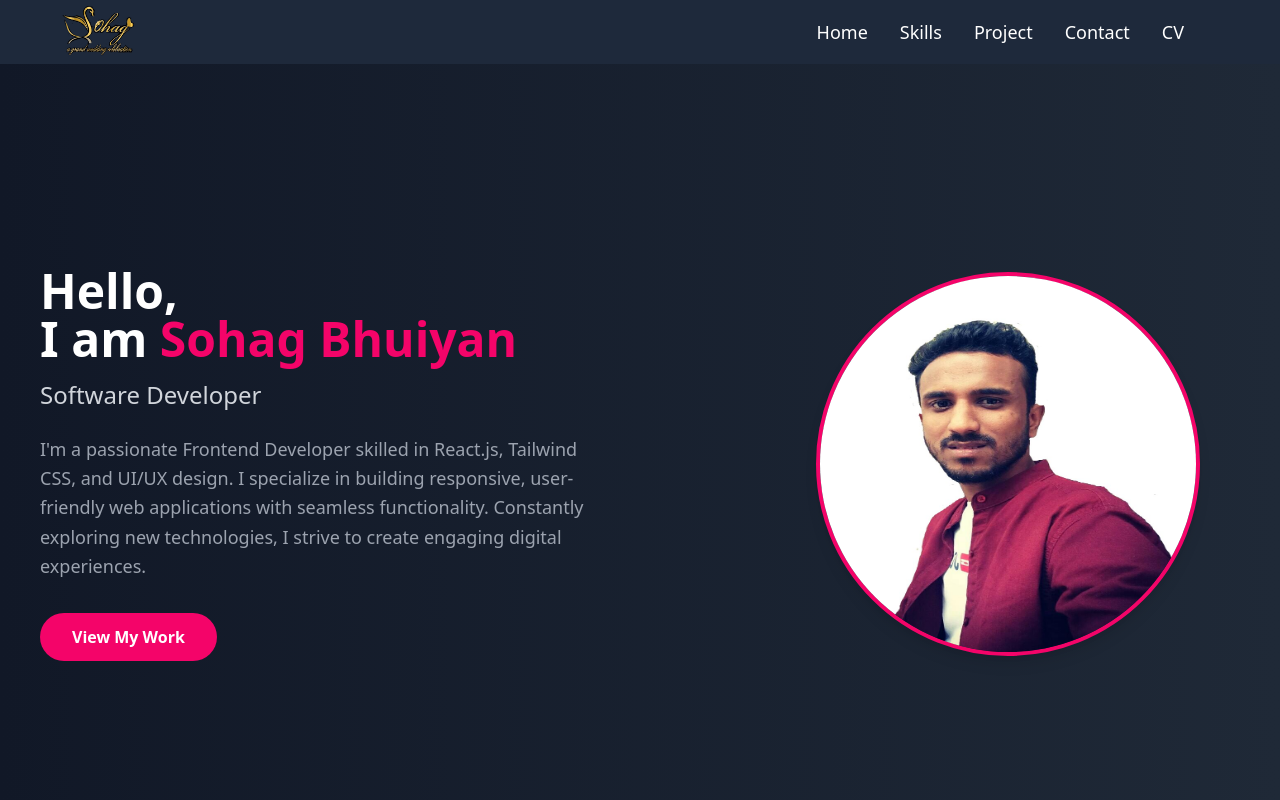
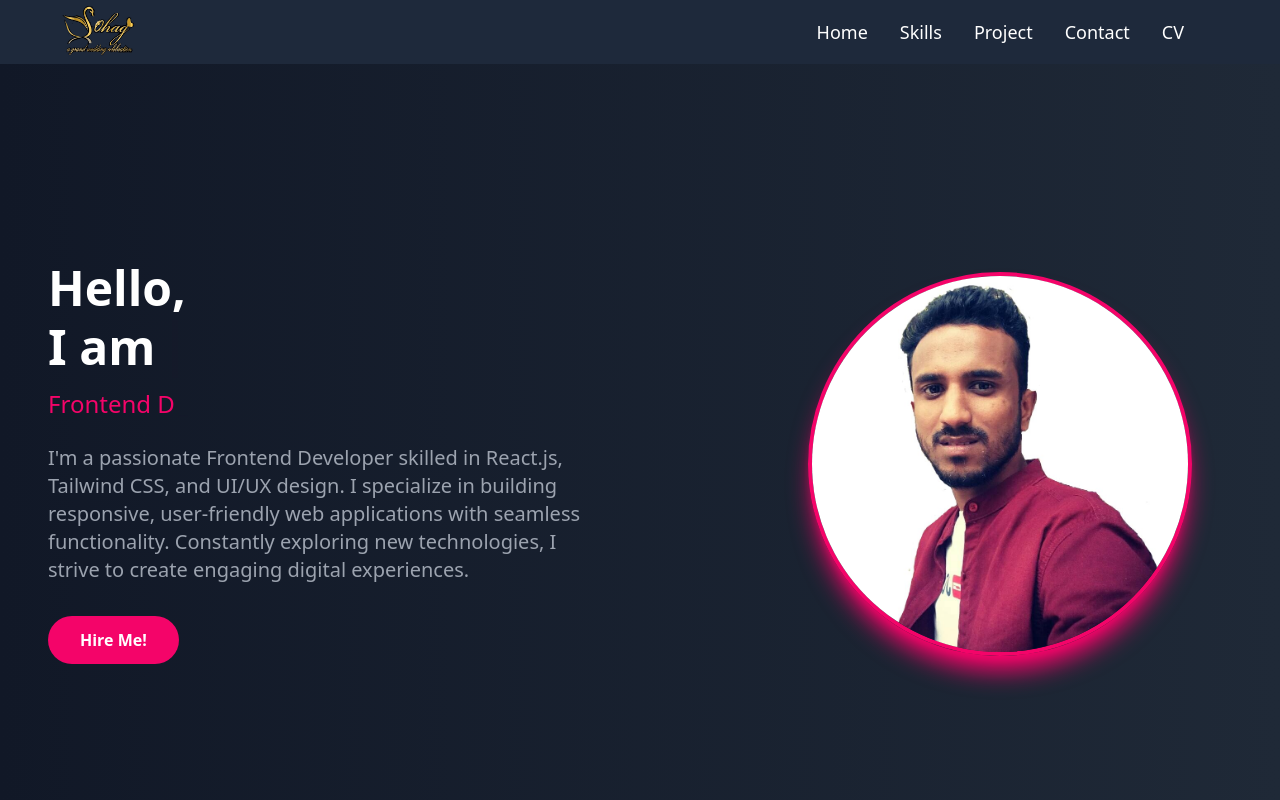
Before and after one commit to sohagbhuiyan/myPortfoilo, a React (Vite) app: page / in a window 1280 px wide. Shown: the top 800 px of the page. Built offline with nearby package versions, Linux system fonts and the light colour scheme.

Commit message:
title and image animation in home section

```diff
--- a/package.json
+++ b/package.json
@@ -11,11 +11,13 @@
   },
   "dependencies": {
     "@tailwindcss/vite": "^4.0.15",
+    "framer-motion": "^12.6.3",
     "react": "^18.2.0",
     "react-dom": "^18.2.0",
     "react-icons": "^5.2.1",
     "react-router-dom": "^6.23.1",
-    "react-scroll": "^1.9.0"
+    "react-scroll": "^1.9.0",
+    "react-simple-typewriter": "^5.0.1"
   },
   "devDependencies": {
     "@types/react": "^18.2.66",
--- a/src/components/Main/Home.jsx
+++ b/src/components/Main/Home.jsx
@@ -1,37 +1,76 @@
 import React from 'react';
 import { profilePic } from '../../Utils/Images';
+import { motion } from 'framer-motion';
+import { Typewriter } from 'react-simple-typewriter';
 
 const Home = () => {
     return (
-        <div className='min-h-screen px-10 flex items-center justify-center bg-gradient-to-r from-gray-900 to-gray-800 p-6'>
+        <div className='min-h-screen px-6 md:px-12 flex items-center justify-center bg-gradient-to-r from-gray-900 to-gray-800 p-6'>
             <div className='container mx-auto flex flex-col md:flex-row items-center justify-between'>
-                {/* Text Content */}
-                <div className='text-center md:text-left md:w-1/2 md:pr-10'>
-                    <p className='text-4xl md:text-5xl font-bold text-white mb-4'>
-                        Hello, <br /> I am <span className='text-cpink-200'>Sohag Bhuiyan</span>
+
+                {/* Text Content with animation */}
+                <motion.div
+                    className='text-center md:text-left md:w-1/2 md:pr-10'
+                    initial={{ x: -120, opacity: 0 }}
+                    animate={{ x: 0, opacity: 1 }}
+                    transition={{ duration: 1 }}
+                >
+                    <p className='text-2xl md:text-5xl font-bold text-white mb-4 leading-snug'>
+                        Hello, <br /> I am
+                        <span className='font-bold text-3xl md:text-6xl text-cpink-200'>
+                            <Typewriter
+                                words={[' Sohag Bhuiyan']}
+                                loop={false}
+                                cursor
+                                cursorStyle='|'
+                                typeSpeed={70}
+                                deleteSpeed={50}
+                                delaySpeed={1400}
+                            />
+                        </span>
                     </p>
-                    <p className='text-xl md:text-2xl font-medium text-gray-300 mb-6'>
-                        Software Developer
+
+                    <p className='text-xl md:text-2xl font-medium text-cpink-200 mb-6'>
+                        <Typewriter
+                            words={['Software Developer', 'Frontend Developer', 'iOS Developer', 'React.js Enthusiast']}
+                            loop={true}
+                            cursor
+                            cursorStyle='_'
+                            typeSpeed={70}
+                            deleteSpeed={50}
+                            delaySpeed={1200}
+                        />
                     </p>
-                    <p className='text-lg text-gray-400 leading-relaxed'>
+
+                    <p className='text-md md:text-xl text-gray-400 leading-relaxed'>
                         I'm a passionate Frontend Developer skilled in React.js, Tailwind CSS, and UI/UX design.
                         I specialize in building responsive, user-friendly web applications with seamless functionality.
                         Constantly exploring new technologies, I strive to create engaging digital experiences.
                     </p>
-                    {/* Call-to-Action Button (Optional) */}
-                    <button className='mt-8 bg-cpink-200 text-white font-semibold py-3 px-8 rounded-full hover:bg-red-700 transition duration-300'>
-                        View My Work
-                    </button>
-                </div>
 
-                {/* Profile Picture */}
-                <div className='mt-10 md:mt-0 md:w-1/2 px-10 flex justify-center md:justify-end'>
+                    <motion.button
+                        className='mt-8 bg-cpink-200 text-white font-semibold py-3 px-8 rounded-full hover:bg-red-700 transition duration-300'
+                        whileHover={{ scale: 1.05 }}
+                        whileTap={{ scale: 0.95 }}
+                    >
+                        Hire Me!
+                    </motion.button>
+                </motion.div>
+
+                {/* Profile Picture with animation */}
+                <motion.div
+                    className='mt-8 md:mt-0 md:w-1/2 px-10 flex justify-center md:justify-end'
+                    initial={{ scale: 0.5, opacity: 0 }}
+                    animate={{ scale: 1, opacity: 1 }}
+                    transition={{ duration: 0.3, delay: 0.02 }}
+                    whileHover={{ scale: 1.15, rotate: 1 }}
+                >
                     <img
                         src={profilePic}
                         alt="Sohag Bhuiyan"
-                        className='rounded-full w-64 h-64 md:w-96 md:h-96 border-4 border-cpink-200 shadow-lg transform hover:scale-110 transition duration-300'
+                        className='rounded-full w-64 h-64 md:w-96 md:h-96 border-4 border-cpink-200 shadow-xl shadow-cpink-200 object-cover'
                     />
-                </div>
+                </motion.div>
             </div>
         </div>
     );
```
Also changed, not shown: 1 other file (tests, documents, lock files or other folders).
